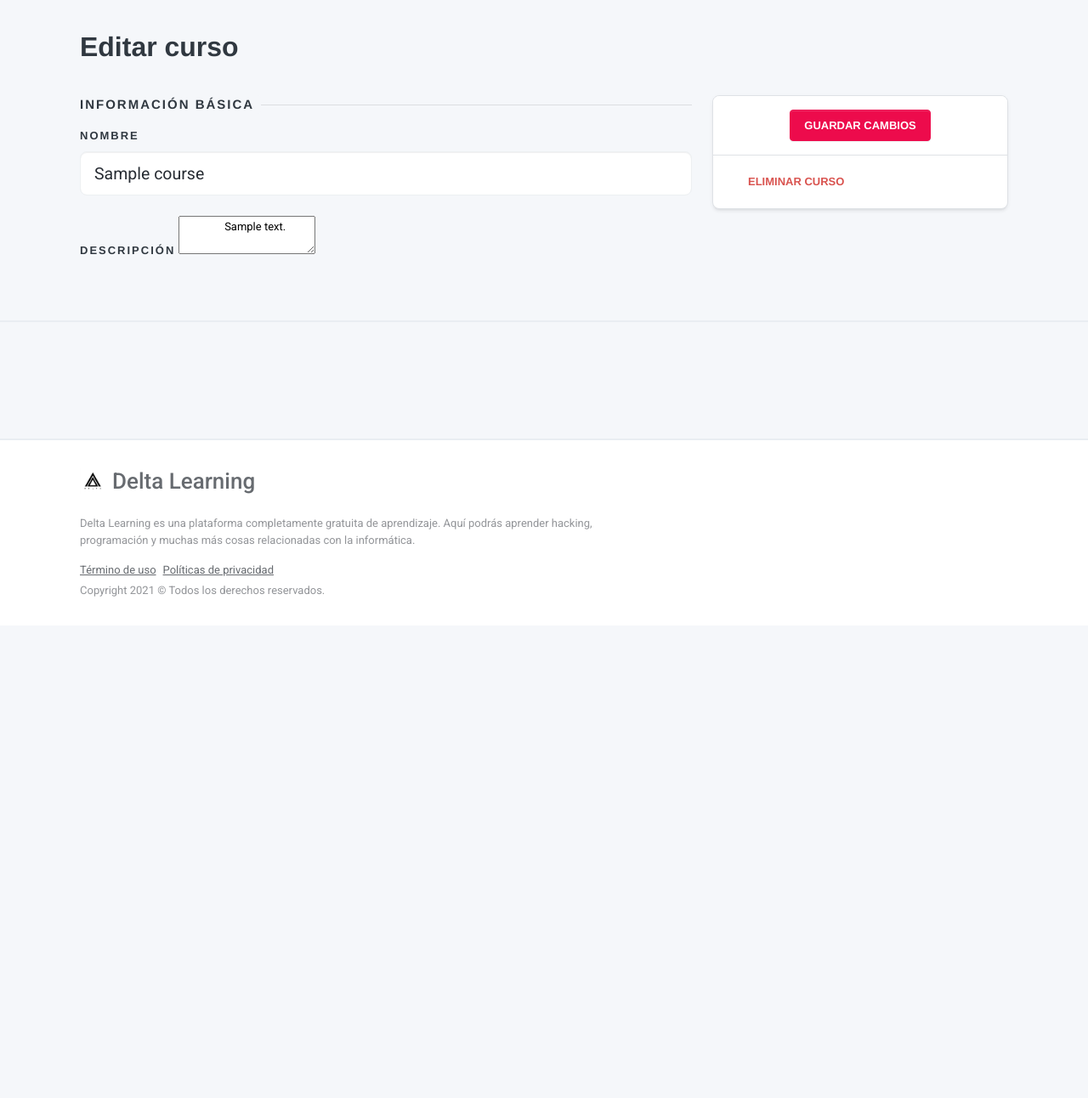
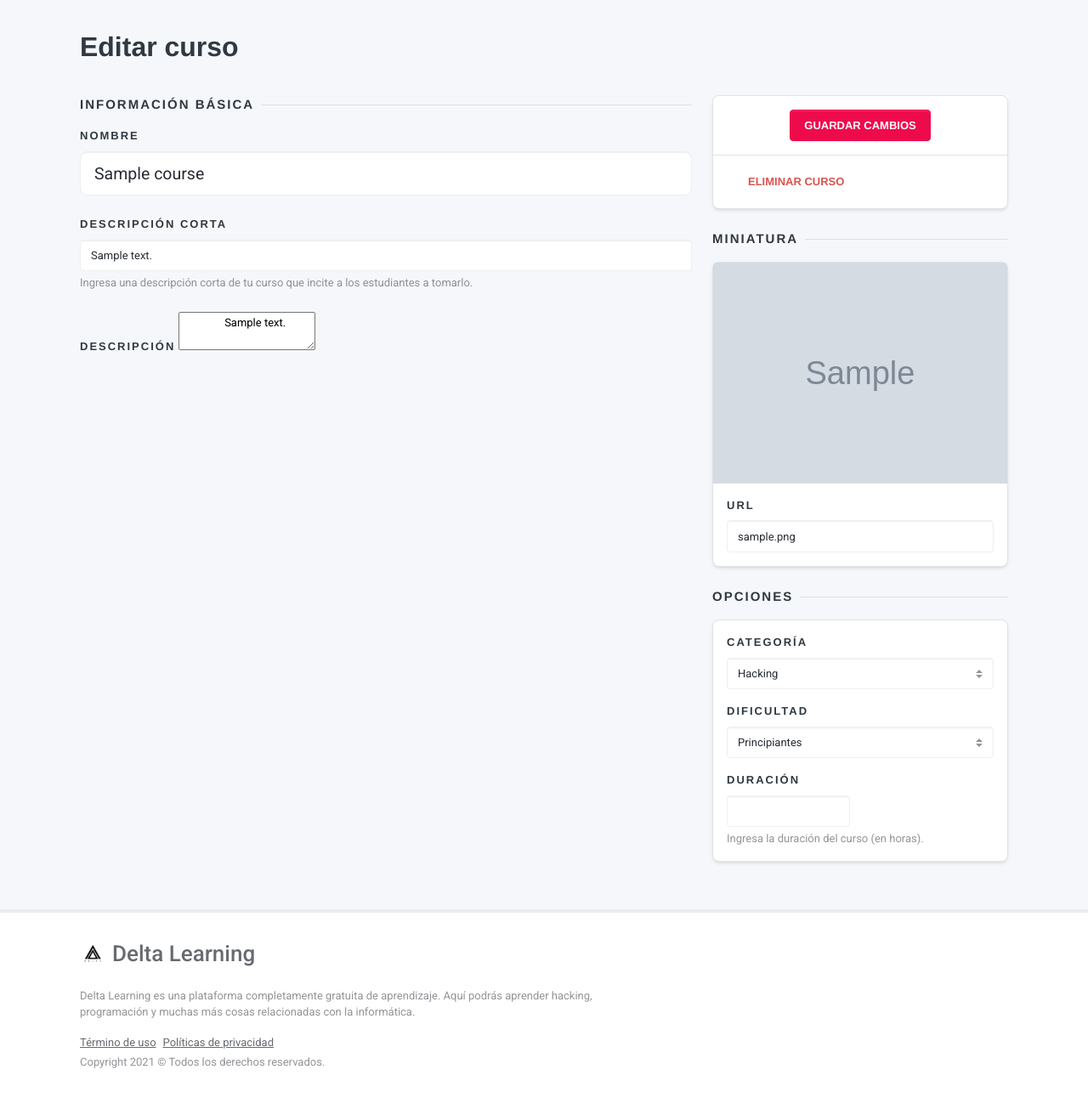
Before and after one commit to HermadesCGCO/LearningLMS, a PHP site: page /pages/tutor/courses/edit.php?id=1 in a window 1280 px wide. Shown: the part 64-1356 px from the top of the page at 85% size. Before the commit the page ends 766 px from the top, so only its background shows below. Run offline with PHP 8.4, Linux system fonts and the light colour scheme; tables that the repository leaves empty or names only in its code hold one stand-in row (values such as "Sample post"); grey boxes marked "Sample" are stand-in pictures; some libraries are stand-ins or nearby versions.

Commit message:
Ya se pueden actualizar los cursos

```diff
--- a/classes/Course.php
+++ b/classes/Course.php
@@ -18,7 +18,7 @@
     public function getCourse($courseId=null) {
 	$course = [];
 
-	$query = "SELECT id,name,shortDesc,description,thumb,difficulty,date,duration,lastUpdated,students,lessons FROM courses";
+	$query = "SELECT id,name,shortDesc,description,thumb,difficulty,category,date,duration,lastUpdated,students,lessons FROM courses";
 
 	if ($courseId == null && !empty($this->id)) {
 	    $query .= " WHERE id=" . $this->id;
@@ -36,6 +36,7 @@
 	    $description,
 	    $thumb,
 	    $difficulty,
+	    $category,
 	    $date,
 	    $duration,
 	    $lastUpdated,
@@ -50,6 +51,7 @@
 	    $course["description"] = $description;
 	    $course["thumb"] = $thumb;
 	    $course["difficulty"] = $difficulty;
+	    $course["category"] = $category;
 	    $course["date"] = $date;
 	    $course["duration"] = $duration;
 	    $course["lastUpdated"] = $lastUpdated;
@@ -84,6 +86,56 @@
 	return $things;
     }
 
+    public function updateCourse($data, $courseId=null) {
+	// TODO: Actualizar el lastUpdated date(m/Y)
+	$toUpdateId = $this->id;
+
+	if ($courseId != null) {
+	    $toUpdateId = $courseId;
+	}
+
+	$lastUpdated = date("m/Y");
+
+	$query = "UPDATE courses SET name=?,shortDesc=?,description=?,thumb=?,difficulty=?,category=?,duration=?,lastUpdated=? WHERE id=?";
+
+	$stmt = $this->conn->prepare($query);
+	$stmt->bind_param("ssssssisi",
+			  $data["name"],
+			  $data["shortDesc"],
+			  $data["description"],
+			  $data["thumb"],
+			  $data["difficulty"],
+			  $data["category"],
+			  $data["duration"],
+			  $lastUpdated,
+			  $toUpdateId);
+	if ($stmt->execute()) {
+	    $stmt->close();
+	    return true;
+	} else {
+	    return [$this->conn->error];
+	    $stmt->close();
+	}
+    }
+
+    public function getCategories() {
+	return [
+	    "Hacking",
+	    "Programación",
+	    "Desarrollo web",
+	    "Linux",
+	    "Desarrollo aplicaciones móviles"
+	];
+    }
+
+    public function getDifficulties() {
+	return [
+	    "Principiantes",
+	    "Intermedio",
+	    "Avanzado"
+	];
+    }
+
 }
 
 ?>
--- a/inc/head.php
+++ b/inc/head.php
@@ -1,5 +1,4 @@
 <!DOCTYPE html>
-<html>
 <html lang="<?php echo $_CONFIG['SITE_LANGUAGE']; ?>" dir="ltr">
   <head>
     <meta charset="utf-8">
--- a/pages/tutor/courses/edit.php
+++ b/pages/tutor/courses/edit.php
@@ -15,6 +15,21 @@
 $course->linkCourse($id);
 
 $info = $course->getCourse();
+
+if (isset($_POST["save"])) {
+    $result = $course->updateCourse($_POST);
+    if (!is_array($result)) {
+	header("Refresh: 0");
+	exit();
+    } else {
+	print_r($result);
+	exit();
+    }
+}
+
+if (isset($_POST["delete"])) {
+    // TODO: Eliminar este curso
+}
 
 $pageTitle = $info["name"] . " - Editar";
 
@@ -61,9 +76,20 @@
 		     value="<?php echo $info["name"]; ?>">
 	    </div>
 
+	    <label class="form-label">Descripción corta</label>
+
+	    <div class="form-group mb-24pt">
+	      <input type="text" class="form-control"
+		     placeholder="Descripción corta" name="shortDesc"
+		     value="<?php echo $info["shortDesc"]; ?>"
+		     name="shortDesc">
+	      <small class="form-text text-muted">Ingresa una descripción corta
+		de tu curso que incite a los estudiantes a tomarlo.</small>
+	    </div>
+
 	    <div class="form-group mb-32pt">
 	      <label class="form-label">Descripción</label>
-	      <textarea id="description" name="desc">
+	      <textarea id="description" name="description">
 		<?php echo nl2br($info["description"]); ?>
 	      </textarea>
 	    </div>
@@ -86,6 +112,92 @@
 	      </div>
 	    </div>
 
+	    <div class="page-separator">
+	      <div class="page-separator__text">Miniatura</div>
+	    </div>
+
+	    <div class="card">
+	      <img src="<?php echo $info["thumb"]; ?>" id="injectThumb"
+		     class="img-fluid rounded-top">
+	      <div class="card-body">
+		<label class="form-label">URL</label>
+		<input type="text" class="form-control"
+		       value="<?php echo $info["thumb"]; ?>"
+		       placeholder="Ingresa la URL de una imágen"
+		       name="thumb"
+		       id="thumbInput">
+	      </div>
+	    </div>
+
+	    <div class="page-separator">
+	      <div class="page-separator__text">Opciones</div>
+	    </div>
+
+	    <div class="card">
+	      <div class="card-body">
+		<div class="form-group">
+		  <label class="form-label">Categoría</label>
+		  <select name="category" class="form-control custom-select">
+		    <?php
+
+		    $categories = $course->getCategories();
+
+		    for ($i = 0; $i < sizeof($categories); $i++) {
+
+		    ?>
+		      <option value="<?php echo $categories[$i] ?>"
+			      <?php if ($categories[$i] == $info["category"]) {
+				  echo "selected";
+			      } ?>>
+			<?php echo $categories[$i]; ?>
+		      </option>
+		    <?php } ?>
+		  </select>
+		</div>
+
+		<div class="form-group">
+		  <label class="form-label">Dificultad</label>
+		  <select name="difficulty" class="form-control custom-select">
+		    <?php
+
+		    $difficulties = $course->getDifficulties();
+
+		    for ($i = 0; $i < sizeof($difficulties); $i++) {
+
+		    ?>
+
+		      <option value="<?php echo $difficulties[$i]; ?>"
+			      <?php
+			      if ($difficulties[$i] == $info["difficulty"]) {
+				  echo "selected";
+			      }
+			      ?>
+		      >
+			<?php echo $difficulties[$i]; ?>
+		      </option>
+
+		    <?php } ?>
+		  </select>
+		</div>
+
+		<div class="form-group mb-0">
+		  <label class="form-label">Duración</label>
+		  <div class="row">
+		    <div class="col-md-6">
+		      <div class="input-group form-inline">
+			<input type="number" class="form-control"
+			       name="duration"
+			       value="<?php echo $info["duration"]; ?>">
+		      </div>
+		    </div>
+		  </div>
+		  <small class="form-text text-muted">
+		    Ingresa la duración del curso (en horas).
+		  </small>
+		</div>
+	      </div>
+	    </div>
+
 	  </div>
 	</div>
 
@@ -100,6 +212,15 @@
      selector: "#description",
      plugins: "advlist autolink lists link image charmap print preview hr anchor pagebreak"
  })
+
+ window.onload = () => {
+     var injectThumb = document.querySelector("#injectThumb")
+     var thumbInput = document.querySelector("#thumbInput")
+
+     thumbInput.oninput = () => {
+	 injectThumb.src = thumbInput.value
+     }
+ }
 </script>
 
 <?php
```
